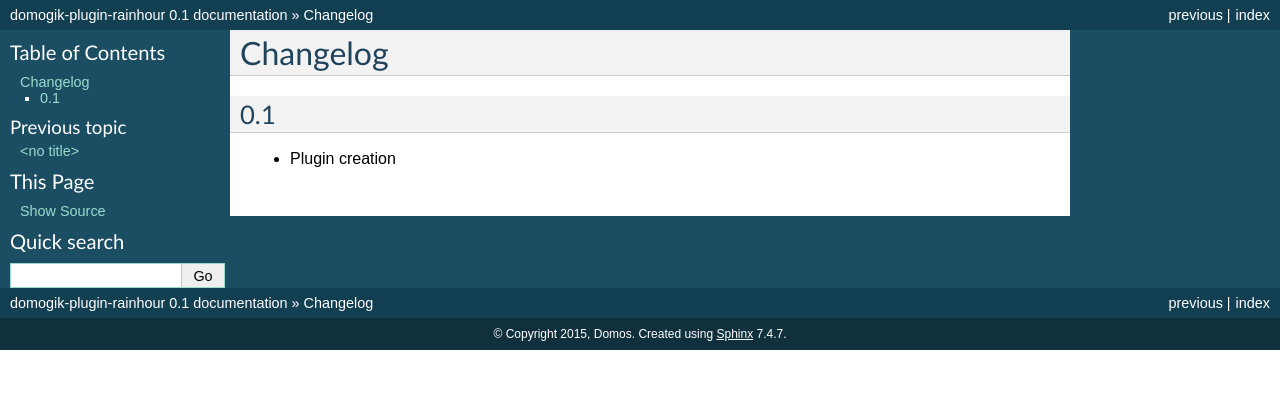
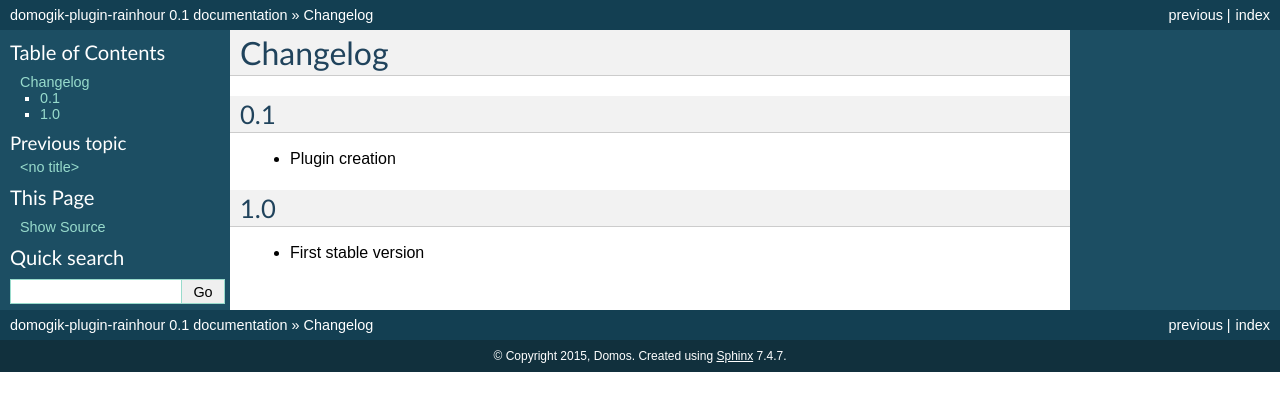
Before and after one commit to vdomos/domogik-plugin-rainhour, a Sphinx documentation site: the page built from docs/changelog.txt, in a window 1280 px wide. Shown: the top 411 px of the page. Built offline with Sphinx 7.4.7, drawn with Linux system fonts in a browser that asks for light colours.

Commit message:
Update documentation

```diff
--- a/docs/changelog.txt
+++ b/docs/changelog.txt
@@ -6,3 +6,8 @@ Changelog
 ===
 
 * Plugin creation
+
+1.0
+===
+
+* First stable version
--- a/docs/rainhour.txt
+++ b/docs/rainhour.txt
@@ -37,9 +37,7 @@
     * Heavy rain (value 4)
     * No data (value 0)
 
-
 .. image:: domoweb_Weather_Rainhour_2.png
-
 
 
 Dependencies
```
Also changed, not shown: docs/domoweb_Weather_Rainhour_7.png.
